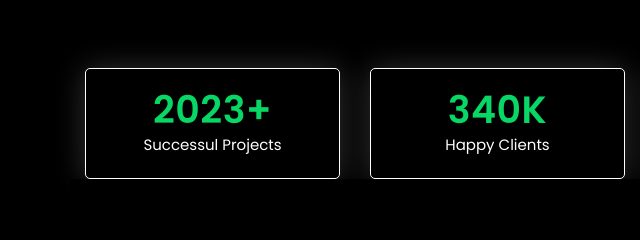
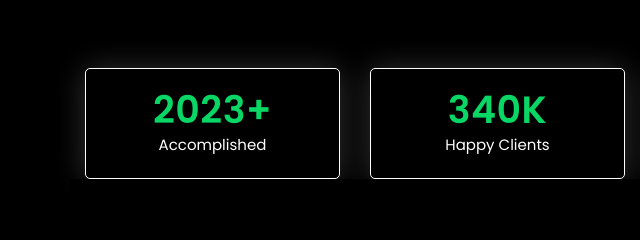
Before and after one commit to atomsdyno/website, a plain HTML site: page index.html in a window 1280 px wide. Shown: the part 3020-3260 px from the top of the page, 0-640 px from the left. Drawn offline with Linux system fonts and the light colour scheme.

Commit message:
Update index.html

```diff
--- a/index.html
+++ b/index.html
@@ -352,7 +352,7 @@
 							<div class="funfact">
 								<i class="icofont-printer"></i>
 								<h3><span class="counterUp">2023</span>+</h3>
-								<p>Successul Projects</p>
+								<p>Accomplished</p>
 							</div>
 						</div>
 
```
